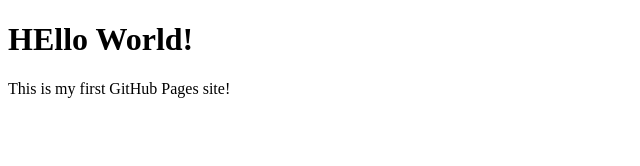
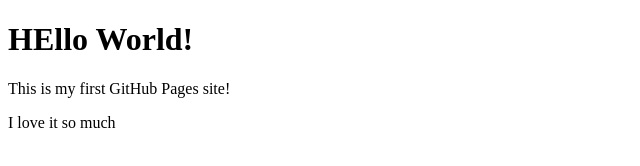
Before and after one commit to Puseletso123-01/MIE_JAVA_2026_YourStudentCode.github.io, a plain HTML site: page index.html in a window 1280 px wide. Shown: the whole page, without its empty margins (0-640 px from the left). Drawn offline with Linux system fonts and the light colour scheme.

Commit message:
added a new paragraph

```diff
--- a/index.html
+++ b/index.html
@@ -8,6 +8,7 @@
 <body>
     <h1>HEllo World!</h1>
     <p>This is my first GitHub Pages site!</p>
+    <p> I love it so much</p>
 
 
 </body>
```
